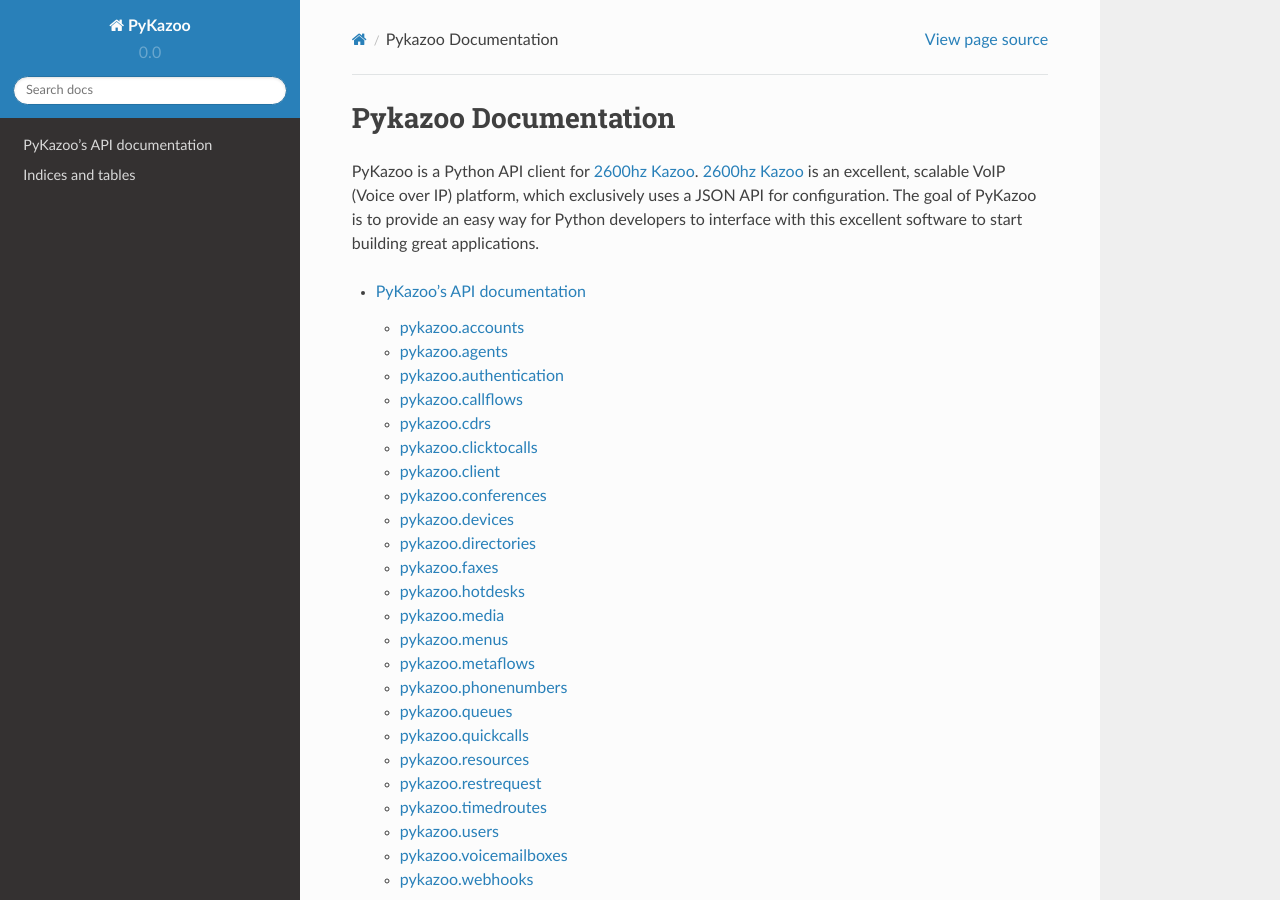
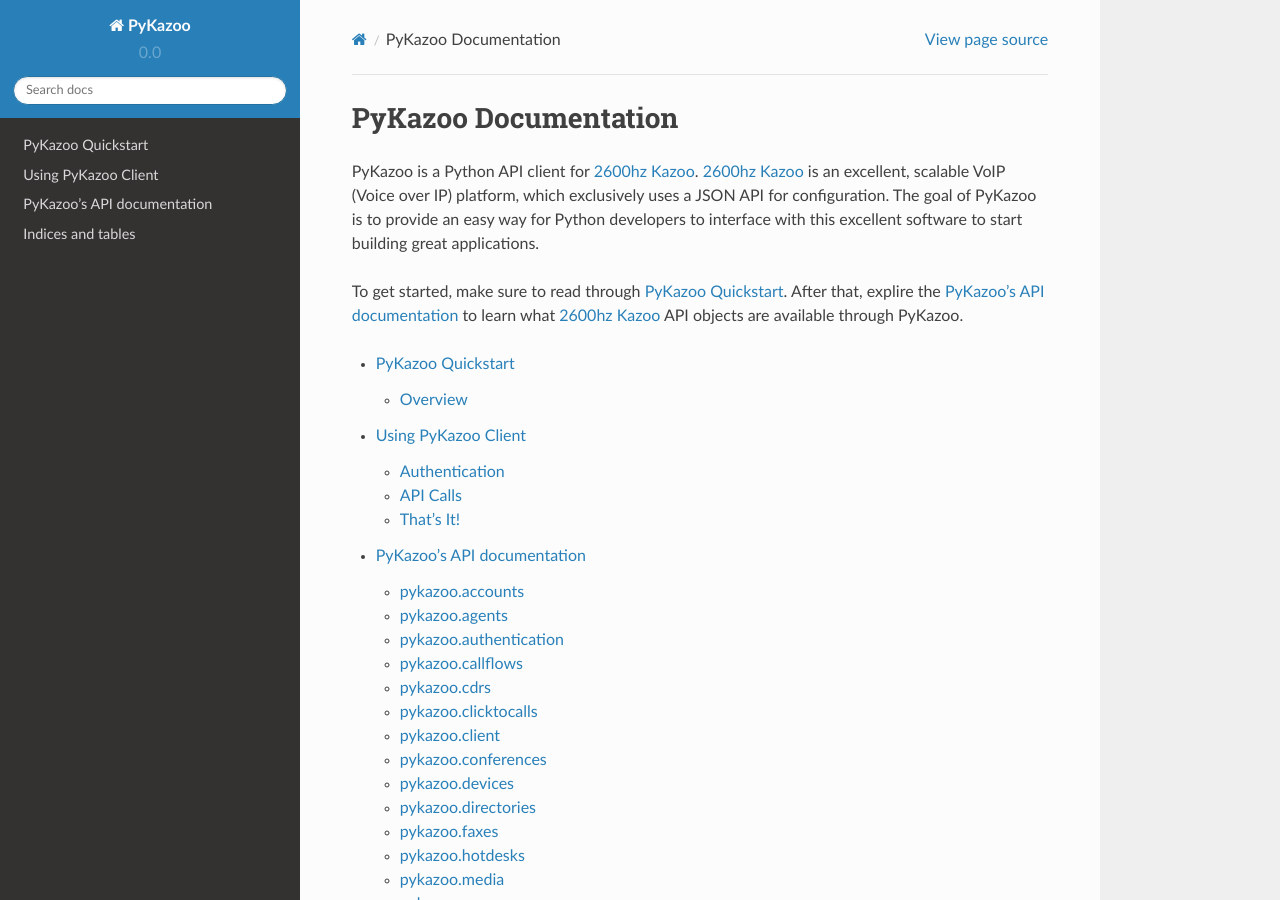
Before and after one commit to tnewman/PyKazoo, a Sphinx documentation site: the page built from docs/index.rst, in a window 1280 px wide and 900 px high. Built offline with Sphinx 7.4.7 and the Read the Docs theme 2.0.0, drawn with Linux system fonts in a browser that asks for light colours; some of the changed lines change nothing that is shown.

Commit message:
Added Quickstart Guide

```diff
--- a/docs/index.rst
+++ b/docs/index.rst
@@ -1,4 +1,4 @@
-Pykazoo Documentation
+PyKazoo Documentation
 =====================
 
 PyKazoo is a Python API client for `2600hz Kazoo`_. `2600hz Kazoo`_ is an
@@ -7,11 +7,16 @@
 Python developers to interface with this excellent software to start building
 great applications.
 
+To get started, make sure to read through :doc:`quickstart`. After that,
+explire the :doc:`api` to learn what `2600hz Kazoo`_ API objects are available
+through PyKazoo.
+
 .. _`2600hz Kazoo`: https://2600hz.atlassian.net/wiki/display/docs/Overview
 
 .. toctree::
    :maxdepth: 2
 
+   quickstart
    api
 
 Indices and tables
--- /dev/null
+++ b/docs/quickstart.rst
@@ -0,0 +1,74 @@
+PyKazoo Quickstart
+==================
+
+.. _`2600hz Kazoo Crossbar`: https://2600hz.atlassian.net/wiki/display/APIs/Developer+APIs
+
+Overview
+--------
+PyKazoo is divided into a series of classes, where each class represents an
+API Object provided by `2600hz Kazoo Crossbar`_. Note that only the API
+objects and actions described on the wiki are in scope for PyKazoo.
+
+PyKazoo is primarily used through :class:`pykazoo.client.PyKazooClient`, which
+provides a convenient wrapper to access all of the API objects.
+:class:`pykazoo.client.PyKazooClient` also allows states, such as API urls and
+authentication tokens, to be passed into the API objects without manual
+intervention by the API consumer. API objects are created when
+:class:`pykazoo.client.PyKazooClient`. is created and are provided to the API
+consumer as attributes.
+
+Using PyKazoo Client
+====================
+To use :class:`pykazoo.client.PyKazooClient`, import :mod:`pykazoo.client`
+and create an instance of :class:`pykazoo.client.PyKazooClient` with the root
+`2600hz Kazoo Crossbar`_ API URL passed into the constructor.
+
+.. code-block:: python
+
+    >>> import pykazoo.client
+    >>> client = pykazoo.client.PyKazooClient('https://sampleapiurl:4334/v2')
+
+Authentication
+--------------
+Most `2600hz Kazoo Crossbar`_ API calls require an authentication token.
+:attr:`pykazoo.client.PyKazooClient.authentication` provides
+:attr:`~pykazoo.authentication.Authentication.api_auth` for authenticating
+using an API token and :attr:`~pykazoo.authentication.Authentication.user_auth`
+for authenticating using a username, password and account name.
+
+Once an authentication method succeeds, the authentication token is automatically
+cached for use by API objects accessed through
+:class:`pykazoo.client.PyKazooClient`. The return data may be useful for later
+API calls, such as the account ID, and is converted to a dict for convenience.
+
+.. code-block:: python
+
+    >>> import pykazoo.client
+    >>> client = pykazoo.client.PyKazooClient('https://sampleapiurl:4334/v2')
+    >>> client.authentication.user_auth('admin', 'admin', 'admin')
+    {'request_id': '8e0065981b9f42827576fa37f7637fc6', 'data': {'reseller_id': '06560d759eeb7f095003b681cbb9e1ee', 'owner_id': '59ccb583257cc7a76cf70e6a549e539a', 'account_id': '06560d759eeb7f095003b681cbb9e1ee', 'account_name': 'admin', 'apps': [], 'is_reseller': True, 'language': 'en-us'}, 'auth_token': '56ada10c0f6ffee7c82c0579a9d4f4fc', 'status': 'success', 'page_size': 1, 'revision': 'automatic'}
+
+API Calls
+---------
+All of the API Objects provided by `2600hz Kazoo Crossbar`_ are available
+through :class:`pykazoo.client.PyKazooClient`. Each API Object is documented
+in detail; however, data passed to API Objects is described by
+`2600hz Kazoo Crossbar`_ and is not duplicated here.
+
+Once an authentication method succeeds, it is often useful to store the account
+id for use with other API calls.
+
+.. code-block:: python
+
+    >>> import pykazoo.client
+    >>> client = pykazoo.client.PyKazooClient('https://sampleapiurl:4334/v2')
+    >>> client.authentication.user_auth('admin', 'admin', 'admin')
+    >>> account_id = client.authentication.user_auth('admin', 'admin', 'admin')['data']['account_id']
+    >>> client.devices.get_devices(account_id)
+    {'request_id': '583891e3902f3a20bc20f777f9dbd0d6', 'data': [{'name': 'test', 'enabled': True, 'id': 'be29cd8e5f2a4b8117ee4729e5548cc4', 'mac_address': '', 'device_type': 'sip_device'}, {'owner_id': '59ccb583257cc7a76cf70e6a549e539a', 'name': "Account Admin's Browserphone", 'enabled': True, 'id': 'a0a87b1847c9c1c7aa9f6b5901f33878', 'mac_address': '', 'device_type': 'sip_device'}], 'auth_token': 'cba16bf5d8cd741091658f691e7dc92b', 'status': 'success', 'page_size': 2, 'revision': '3a60d6b1d452553ed11a483172a68ee4'}
+
+That's It!
+----------
+That's really all it takes to configure and use PyKazoo. If you are confused,
+make sure to review the `2600hz Kazoo Crossbar`_ documentation as it describes
+the data and query parameters it expects.
```
